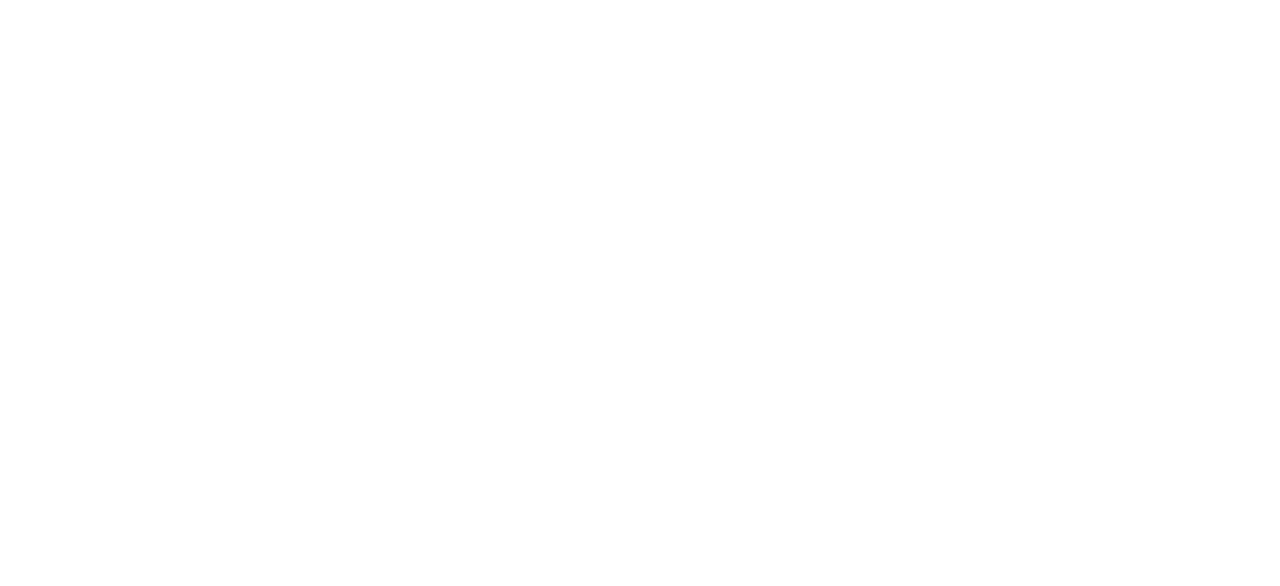
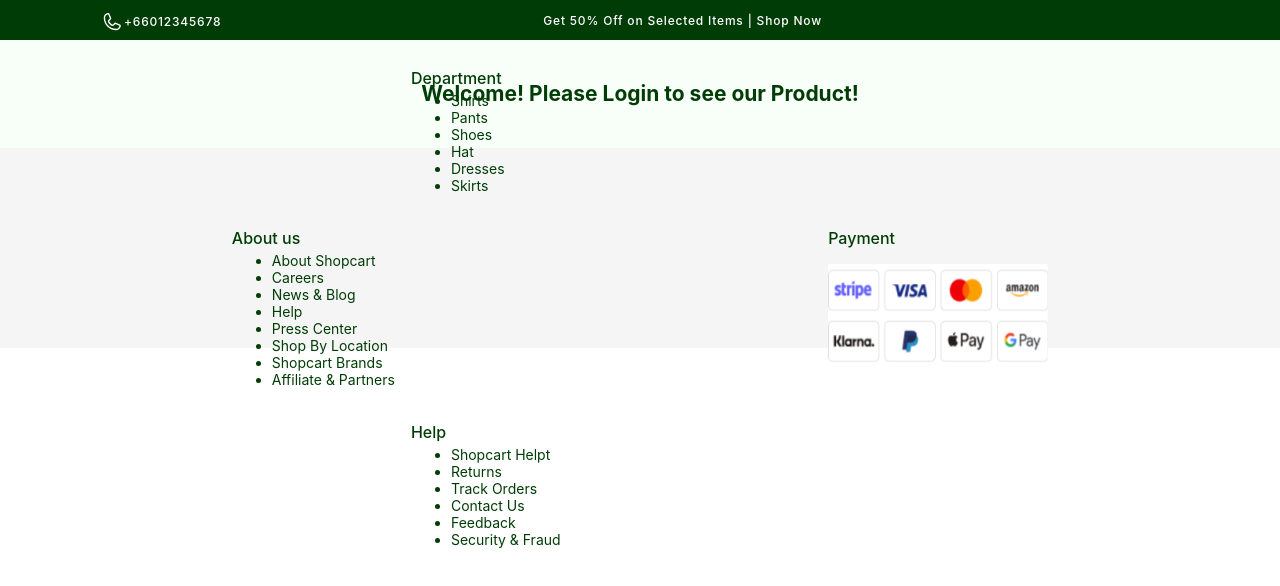
Before and after one commit to kkhaowjs/team05, a React (Create React App) app in the folder frontend/: page /Login in a window 1280 px wide. Before the commit this address had no page. Shown: the top 586 px of the page. Built offline with nearby package versions, Linux system fonts and the light colour scheme.

Commit message:
Create Login Page

```diff
--- a/frontend/src/App.tsx
+++ b/frontend/src/App.tsx
@@ -8,6 +8,7 @@
 import CartPage from './pages/CartPage/CartPage';
 import WishlistPage from './pages/WishlistPage/WishlistPage';
 import PurchasePage from './pages/PurchasePage/PurchasePage';
+import LoginPage from './pages/LoginPage/LoginPage';
 import './App.css';
 
 function App() {
@@ -18,10 +19,11 @@
         <Route path='/' Component={HomePage}/>
         <Route path='/review' Component={ReviewPage}/>
         <Route path='/admin' Component={Admin}/>
-        <Route path="/EditProfilePage"      element={<EditProfilePage />} />
-        <Route path="/CartPage"      element={<CartPage />} />
-        <Route path="/WishlistPage"      element={<WishlistPage />} />
-        <Route path="/PurchasePage"      element={<PurchasePage />} />
+        <Route path="/EditProfile"      element={<EditProfilePage />} />
+        <Route path="/Cart"      element={<CartPage />} />
+        <Route path="/Wishlist"      element={<WishlistPage />} />
+        <Route path="/Purchase"      element={<PurchasePage />} />
+        <Route path="/Login"      element={<LoginPage />} />
       </Routes>
     </Router>
     </>
--- a/frontend/src/component/PakComponent/Footer/Footer.tsx
+++ b/frontend/src/component/PakComponent/Footer/Footer.tsx
@@ -1,5 +1,5 @@
 import React, { CSSProperties } from 'react';
-import payment from '../../screens/assets/payment.png'
+import payment from '../../../assets/payment.png'
 
 const footerStyle: CSSProperties = {
   display: 'flex',
@@ -11,25 +11,30 @@
   justifyContent: 'space-between',
   color: '000',
   alignItems: 'center',
+  padding: '20px', // ปรับ padding เพื่อให้ Responsive
 };
+
 const containerStyle: React.CSSProperties = {
-    width: '100vw',
+  width: '100%',
   display: 'flex',
   justifyContent: 'space-around',
+  flexWrap: 'wrap', // ใช้ flex-wrap เพื่อให้ responsive
 };
 
 const sectionStyle: React.CSSProperties = {
-    margin: '0 0px',
+  margin: '0 10px', // ปรับ margin ตามต้องการ
 };
+
 const firstSectionStyle: React.CSSProperties = {
-    flex: '0 0 300px',
+  flex: '0 0 100%', // ให้ section นี้เต็มรอบ
   ...sectionStyle,
 };
 
 const thirdSectionStyle: React.CSSProperties = {
-    flex: '0 0 300px',
+  flex: '0 0 48%', // ให้ section นี้เล็กลงเมื่อหน้าจอเล็กลง
   ...sectionStyle,
 };
+
 
 const Footer =()=>{
     return(
@@ -44,9 +49,11 @@
                     ของถูก ของดี ต้อง YeeTou</p>
 
                 <svg className='brand-icon'
-                    style={{marginLeft:'-10px',
+                    style={{position: 'absolute',
+                            marginTop: '-90px',
+                            marginLeft: '20px',
                             minWidth: '50px',
-                            minHeight: '48px'}}
+                            minHeight: '0px'}}
                     width="50" height="48" viewBox="0 0 51 52" fill="none" xmlns="http://www.w3.org/2000/svg">
                     <path d="M43.9081 31.0726L42.0499 18.9275C41.6725 16.461 39.5619 14.6403 37.0803 14.6403H10.5103C8.02858 14.6403 5.91799 16.461 5.5406 18.9276L2.05955 41.6801C1.59095 44.7429 3.94757 47.505 7.02928 47.505H23.7953" stroke="#003D06" stroke-width="3.79209" stroke-linecap="round" stroke-linejoin="round"/>
                     <path d="M28.8232 42.4489L36.3655 50.0331L48.9361 37.3928" stroke="#003D06" stroke-width="3.79209" stroke-linecap="round" stroke-linejoin="round"/>
@@ -58,7 +65,7 @@
                 <p style={{color:'#003D06',fontSize:'16px',
                           fontWeight: '500',marginTop:'20px'}}>
                     Department</p>
-                <ul style={{ color: '#003D06', textAlign: 'left', marginLeft: '86px', listStyleType: 'disc' ,marginTop:'-12px'}}>
+                <ul style={{ color: '#003D06', textAlign: 'left', marginLeft: 'px', listStyleType: 'disc' ,marginTop:'-12px'}}>
                     <li>Shirts</li>
                     <li>Pants</li>
                     <li>Shoes</li>
@@ -72,7 +79,7 @@
             <p style={{color:'#003D06',fontSize:'16px',fontWeight: '500',
                         marginTop:'20px'}}>
                             About us</p>
-            <ul style={{ color: '#003D06', textAlign: 'left', marginLeft: '86px', listStyleType: 'disc',marginTop:'-12px' }}>
+            <ul style={{ color: '#003D06', textAlign: 'left',  listStyleType: 'disc',marginTop:'-12px' }}>
               <li>About Shopcart</li>
               <li>Careers</li>
               <li>News & Blog</li>
@@ -94,7 +101,7 @@
 
           <div style={thirdSectionStyle}>
           <p style={{color:'#003D06',fontSize:'16px',fontWeight: '500',marginTop:'20px'}}>Help</p>
-            <ul style={{ color: '#003D06', textAlign: 'left', marginLeft: '86px', listStyleType: 'disc',marginTop:'-12px' }}>
+            <ul style={{ color: '#003D06', textAlign: 'left', listStyleType: 'disc',marginTop:'-12px' }}>
               <li>Shopcart Helpt</li>
               <li>Returns</li>
               <li>Track Orders</li>
--- a/frontend/src/component/PakComponent/Header/Header1.tsx
+++ b/frontend/src/component/PakComponent/Header/Header1.tsx
@@ -1,8 +1,16 @@
 import { Col } from 'antd';
+import { Layout } from "antd";
+import './Style.css'
+const { Header } = Layout;
+
+
 const Header1 = () => {
     return(
         <>
-            <Col className="Head1" span={8} style={{ flex: '1', display: 'flex', textAlign: 'center' }}>
+        <Layout>
+            <Header style={{ display: 'flex', alignItems: 'center', background: '#003D06', height: '40px' }}>
+
+            <Col className="Head1" span={8} style={{ display: 'flex', textAlign: 'center' }}>
                 <svg className = 'tel-icon'
                     style={{marginLeft:'50px',
                             minWidth:'24px'}}
@@ -11,9 +19,13 @@
                 </svg>
                 <span style={{ marginTop: '5px' }}>+66012345678</span>
             </Col>
-            <Col className="Head2" span={8} style={{ flex: '2', textAlign: 'center' }}>
-                <span >Get 50% Off on Selected Items | Shop Now </span>
+
+            <Col className="Head2" span={12} >
+                <span style={{ marginLeft: '25px' }}>Get 50% Off on Selected Items | Shop Now </span>
             </Col>
+
+            </Header>
+        </Layout>
         </>
     )
 };
--- /dev/null
+++ b/frontend/src/pages/LoginPage/LoginPage.tsx
@@ -0,0 +1,28 @@
+import { Layout } from "antd";
+import Header1 from "../../component/PakComponent/Header/Header1";
+import Footer from "../../component/PakComponent/Footer/Footer";
+import './Style.css'
+const { Header, Sider, Content } = Layout;
+
+export default function LoginPage(){
+    return(
+        <>
+        <Layout>
+            <Header1/>
+            <Content
+          style={{
+            padding: 24,
+            margin: 0,
+            background: '#F8FFF8',
+          }}
+        >
+            <h2 style={{color:'#003D06',alignItems: 'center',textAlign: 'center',fontFamily: "Inter",}}>
+                Welcome! Please Login to see our Product!
+            </h2>
+
+        </Content>
+        <Footer/>
+        </Layout>
+        </>
+    )
+}
```
Also changed, not shown: frontend/src/pages/LoginPage/Style.css (added). Lines whose indentation alone changed are shown as unchanged.
